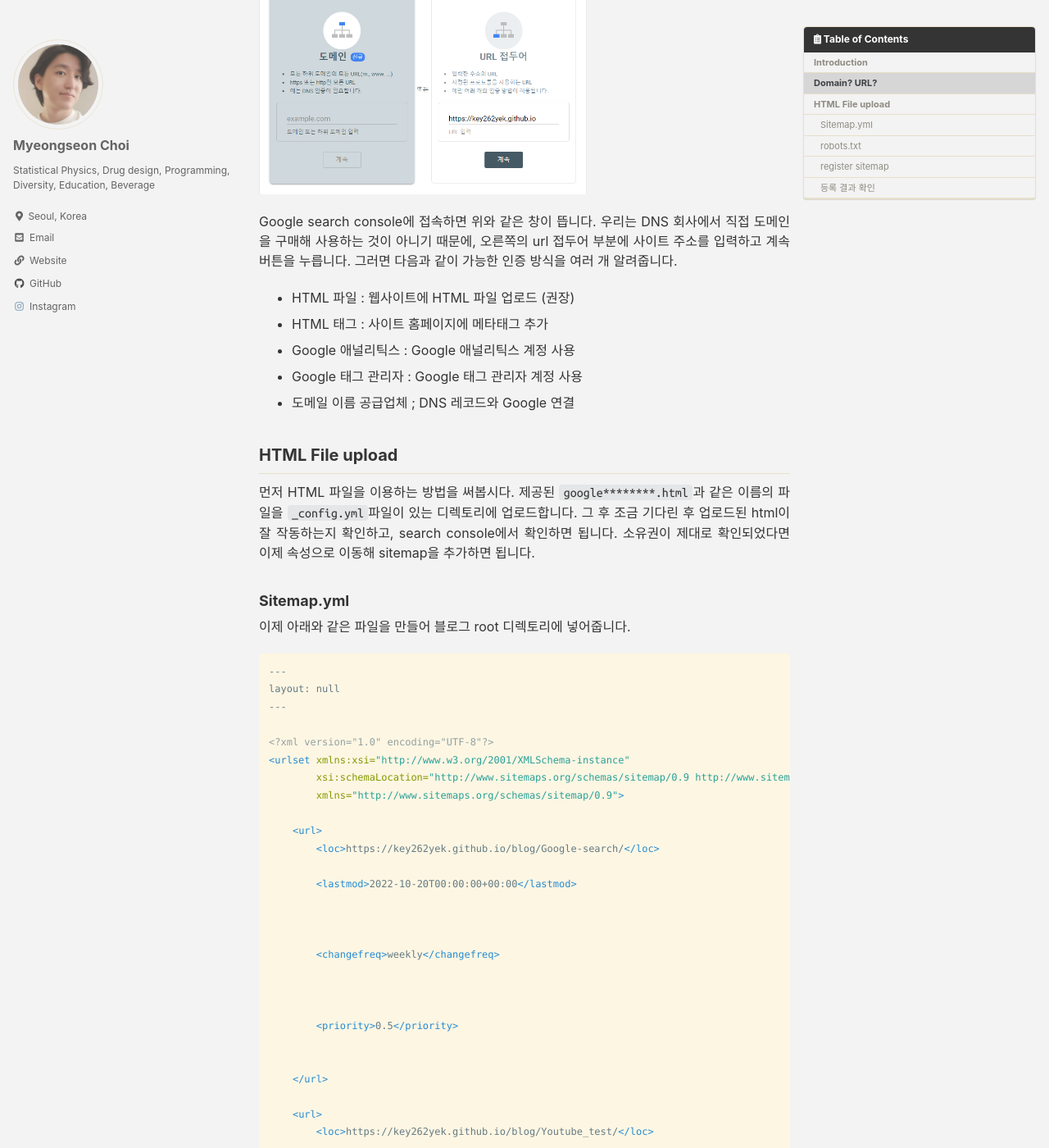
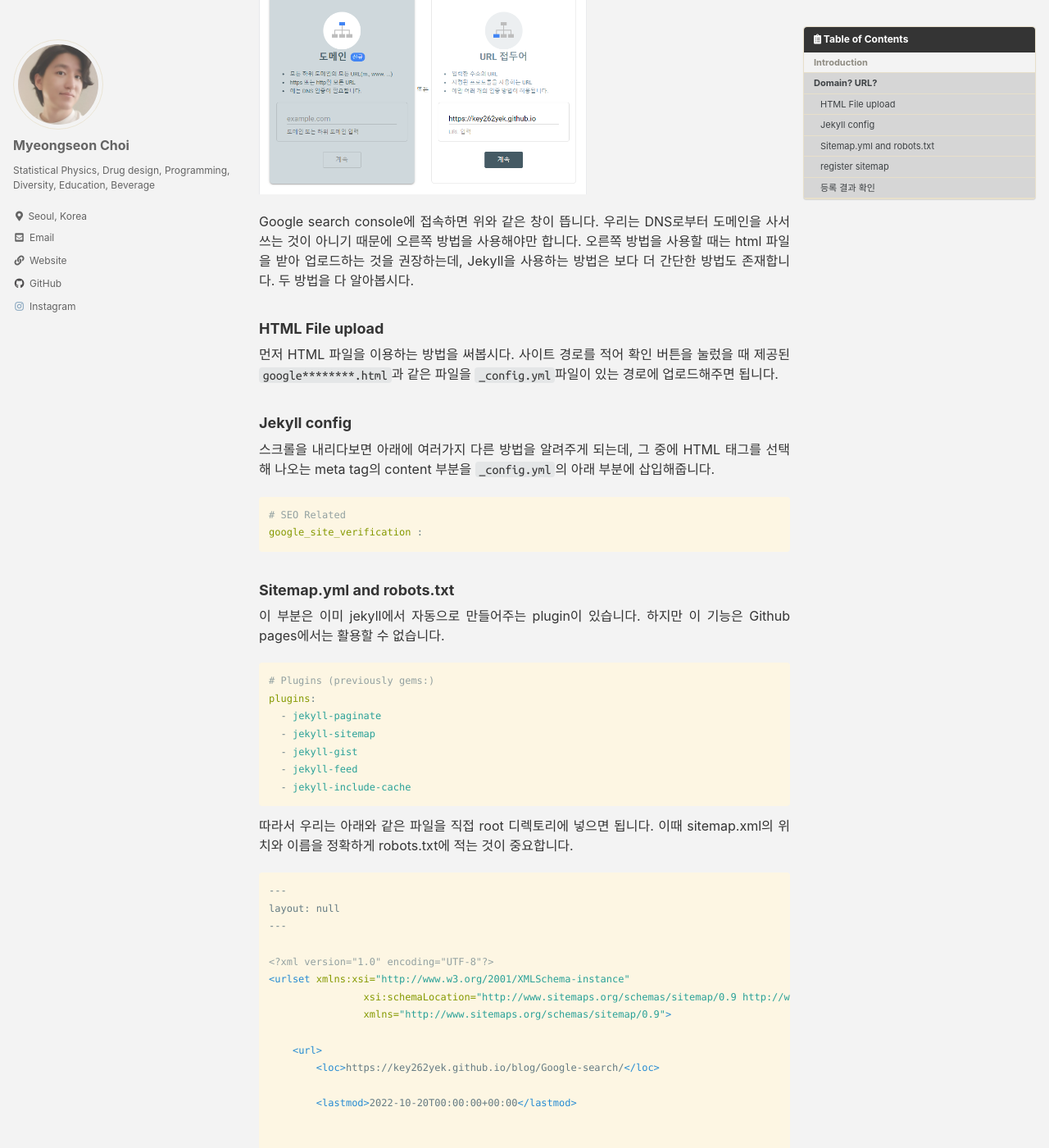
Before and after one commit to key262yek/key262yek.github.io, a Jekyll site: the page built from _posts/2022-10-20-Google-search.md, in a window 1280 px wide and 1400 px high, scrolled down 497 px. Shown: the whole window at 82% size. Built offline with Jekyll 4.4.1, drawn with Linux system fonts in a browser that asks for light colours; cached includes are drawn as plain includes; nearby versions of some CDN libraries; some of the changed text lies outside the part shown.

Commit message:
Add content about jekyll

````diff
--- a/_posts/2022-10-20-Google-search.md
+++ b/_posts/2022-10-20-Google-search.md
@@ -15,31 +15,45 @@ toc_sticky: true
 ## Introduction
 Github 블로그의 결과물은 가만히 둔다고 검색되지 않습니다.
 검색시 site 태그로 블로그 주소를 고정하면 아예 검색결과가 없다고 나오구요.
-구글에서 검색되도록 하기 위해서는 [Google search console]("https://search.google.com/u/0/search-console/welcome?utm_source=wmx&utm_medium=deprecation-pane&utm_content=home")에 블로그를 등록해야만 합니다.
+구글에서 검색되도록 하기 위해서는 [Google search console]("https://search.google.com/search-console/welcome?hl=ko")에 블로그를 등록해야만 합니다.
 이 글에서는 Github 블로그를 Search console에 등록하는 방법에 대해 기술합니다.
 
 ## Domain? URL?
 <img src="https://key262yek.github.io/assets/images/google_search_console.PNG" alt="Goggle search console" width="400"/>
 
 Google search console에 접속하면 위와 같은 창이 뜹니다.
-우리는 DNS 회사에서 직접 도메인을 구매해 사용하는 것이 아니기 때문에, 오른쪽의 url 접두어 부분에 사이트 주소를 입력하고 계속 버튼을 누릅니다.
-그러면 다음과 같이 가능한 인증 방식을 여러 개 알려줍니다.
+우리는 DNS로부터 도메인을 사서 쓰는 것이 아니기 때문에 오른쪽 방법을 사용해야만 합니다.
+오른쪽 방법을 사용할 때는 html 파일을 받아 업로드하는 것을 권장하는데,
+Jekyll을 사용하는 방법은 보다 더 간단한 방법도 존재합니다.
+두 방법을 다 알아봅시다.
 
-- HTML 파일 : 웹사이트에 HTML 파일 업로드 (권장)
-- HTML 태그 : 사이트 홈페이지에 메타태그 추가
-- Google 애널리틱스 : Google 애널리틱스 계정 사용
-- Google 태그 관리자 : Google 태그 관리자 계정 사용
-- 도메일 이름 공급업체 ; DNS 레코드와 Google 연결
+### HTML File upload
+먼저 HTML 파일을 이용하는 방법을 써봅시다.
+사이트 경로를 적어 확인 버튼을 눌렀을 때 제공된 `google********.html`과 같은 파일을 `_config.yml`파일이 있는 경로에 업로드해주면 됩니다.
 
-## HTML File upload
-먼저 HTML 파일을 이용하는 방법을 써봅시다.
-제공된 `google********.html`과 같은 이름의 파일을 `_config.yml`파일이 있는 디렉토리에 업로드합니다.
-그 후 조금 기다린 후 업로드된 html이 잘 작동하는지 확인하고, search console에서 확인하면 됩니다.
-소유권이 제대로 확인되었다면 이제 속성으로 이동해 sitemap을 추가하면 됩니다.
+### Jekyll config
+스크롤을 내리다보면 아래에 여러가지 다른 방법을 알려주게 되는데,
+그 중에 HTML 태그를 선택해 나오는 meta tag의 content 부분을 `_config.yml`의 아래 부분에 삽입해줍니다.
+```yml
+# SEO Related
+google_site_verification :
+```
 
-### Sitemap.yml
-이제 아래와 같은 파일을 만들어 블로그 root 디렉토리에 넣어줍니다.
+### Sitemap.yml and robots.txt
+이 부분은 이미 jekyll에서 자동으로 만들어주는 plugin이 있습니다.
+하지만 이 기능은 Github pages에서는 활용할 수 없습니다.
+```yml
+# Plugins (previously gems:)
+plugins:
+  - jekyll-paginate
+  - jekyll-sitemap
+  - jekyll-gist
+  - jekyll-feed
+  - jekyll-include-cache
+```
 
+따라서 우리는 아래와 같은 파일을 직접 root 디렉토리에 넣으면 됩니다.
+이때 sitemap.xml의 위치와 이름을 정확하게 robots.txt에 적는 것이 중요합니다.
 ```html
 ---
 layout: null
@@ -47,8 +61,8 @@ layout: null
 
 <?xml version="1.0" encoding="UTF-8"?>
 <urlset xmlns:xsi="http://www.w3.org/2001/XMLSchema-instance"
-        xsi:schemaLocation="http://www.sitemaps.org/schemas/sitemap/0.9 http://www.sitemaps.org/schemas/sitemap/0.9/sitemap.xsd"
-        xmlns="http://www.sitemaps.org/schemas/sitemap/0.9">
+                xsi:schemaLocation="http://www.sitemaps.org/schemas/sitemap/0.9 http://www.sitemaps.org/schemas/sitemap/0.9/sitemap.xsd"
+                xmlns="http://www.sitemaps.org/schemas/sitemap/0.9">
     {% for post in site.posts %}
     <url>
         <loc>{{ site.url }}{{ post.url }}</loc>
@@ -75,11 +89,6 @@ layout: null
 </urlset>
 ```
 
-### robots.txt
-이제 구글 크롤러는 사이트를 체크할 수 있게 됩니다.
-그 과정에서 크롤러는 `robots.txt`를 통해 sitemap의 위치와 제한을 확인하게 됩니다.
-root 디렉토리에 아래와 같은 `robots.txt`를 추가해줍니다.
-
 ```
 User-agent: *
 Allow: /
````
